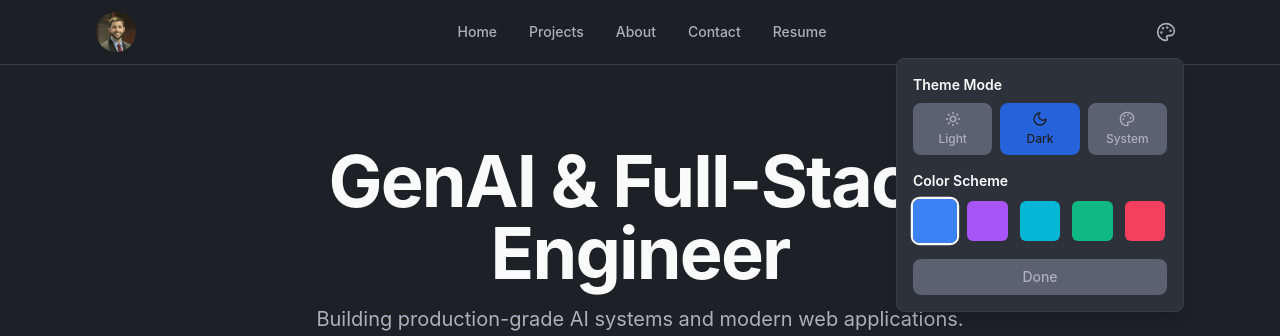
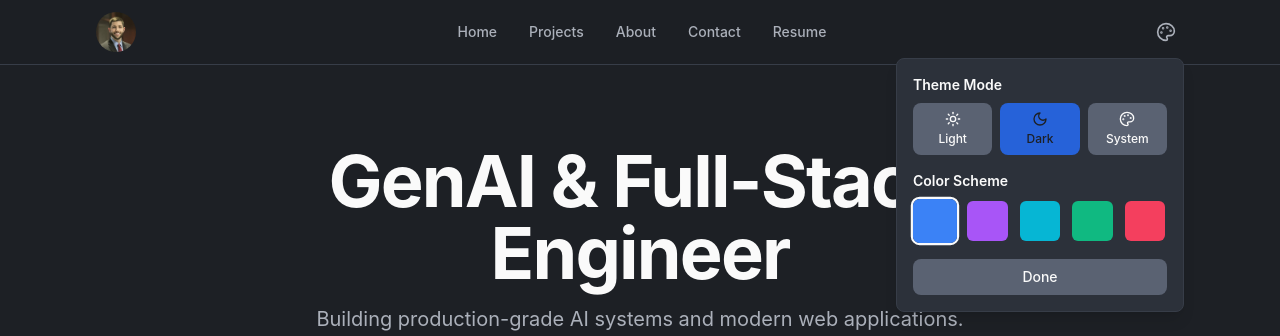
Before and after one commit to ryan-stephens/portfolio-2026, a Next.js app: page / in a window 1280 px wide. Both pictures are taken after a click on the button "Toggle theme settings". Shown: the top 336 px of the page. Built offline with nearby package versions, Linux system fonts and the light colour scheme.

Commit message:
fix: improve theme switcher button contrast - change inactive button text from muted-foreground to foreground

```diff
--- a/components/ThemeSwitcher.tsx
+++ b/components/ThemeSwitcher.tsx
@@ -79,7 +79,7 @@ function ThemeSwitcherContent() {
                   className={`px-3 py-2 rounded-lg text-sm font-medium transition-all ${
                     mode === themeMode
                       ? 'bg-primary text-background'
-                      : 'bg-muted text-muted-foreground hover:bg-muted/80'
+                      : 'bg-muted text-foreground hover:bg-muted/80 hover:text-foreground'
                   }`}
                 >
                   {themeMode === 'light' && <Sun size={16} className="mx-auto mb-1" />}
@@ -117,7 +117,7 @@ function ThemeSwitcherContent() {
           {/* Close Button */}
           <button
             onClick={() => setIsOpen(false)}
-            className="w-full px-3 py-2 rounded-lg bg-muted text-muted-foreground hover:bg-muted/80 text-sm font-medium transition-all"
+            className="w-full px-3 py-2 rounded-lg bg-muted text-foreground hover:bg-muted/80 text-sm font-medium transition-all"
           >
             Done
           </button>
```
